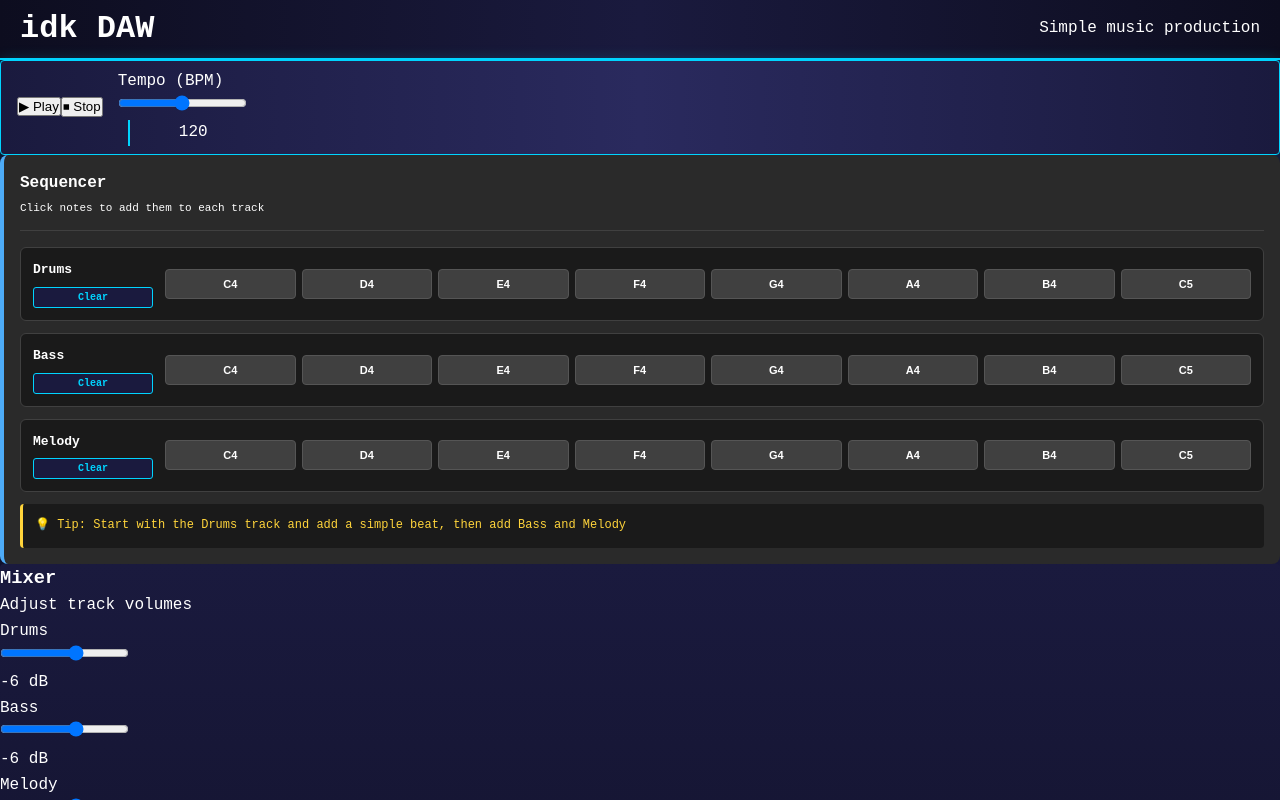
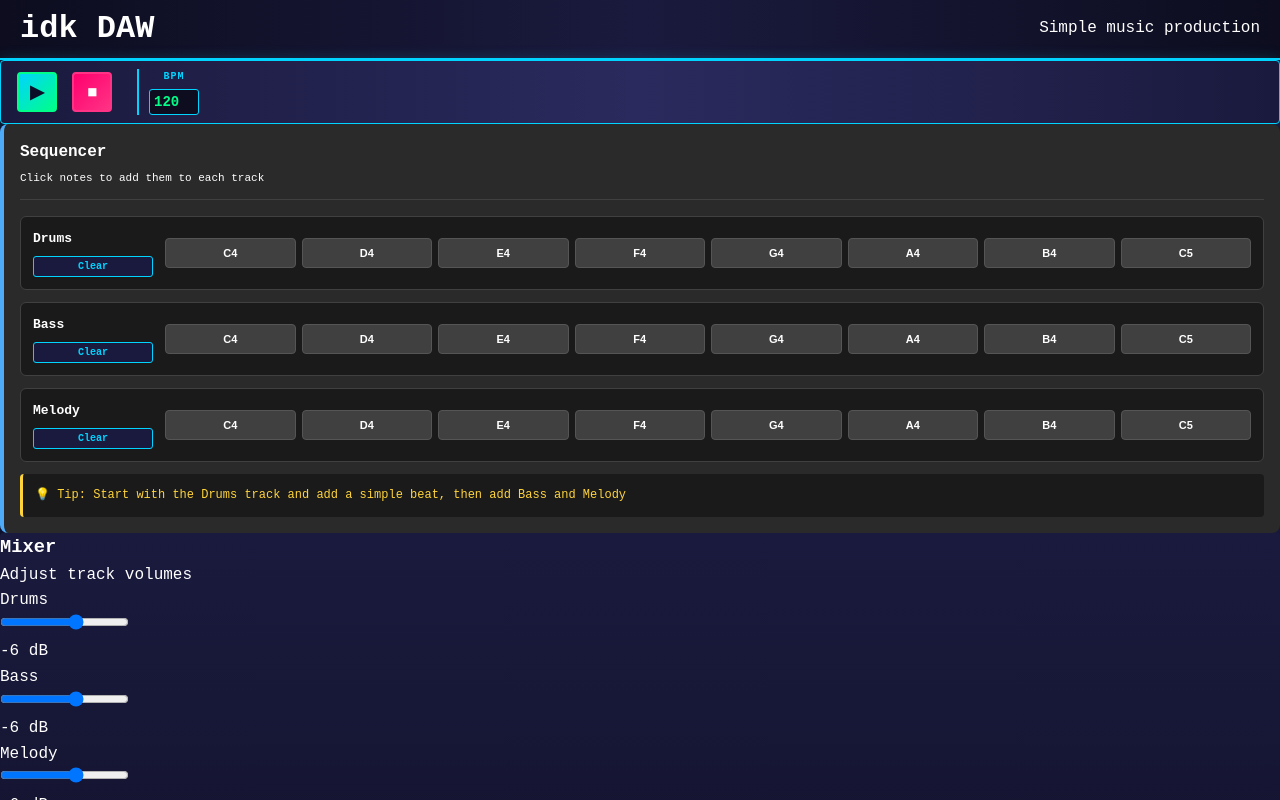
Before and after one commit to sapnap999/daw, a React (Vite) app: page / in a window 1280 px wide. Built offline with nearby package versions, Linux system fonts and the light colour scheme.

Commit message:
Redesigned transport controls FL Studio style

```diff
--- a/src/components/Transport.jsx
+++ b/src/components/Transport.jsx
@@ -11,35 +11,32 @@ export default function Transport() {
 
   return (
     <div className="transport">
-      <div className="transport-buttons">
       <button
-          className="btn btn-play"
+        className={`transport-btn play-btn ${isPlaying ? 'active' : ''}`}
         onClick={togglePlay}
+        title="Play / Pause"
       >
-          {isPlaying ? '⏸ Pause' : '▶ Play'}
+        <span>{isPlaying ? '⏸' : '▶'}</span>
       </button>
 
       <button
-          className="btn btn-stop"
+        className="transport-btn stop-btn"
         onClick={stop}
+        title="Stop"
       >
-          ⏹ Stop
+        <span>⏹</span>
       </button>
-      </div>
 
-      <div className="transport-tempo">
-        <label>Tempo (BPM)</label>
-        <div className="tempo-control">
+      <div className="tempo-display">
+        <label>BPM</label>
         <input
-            type="range"
+          type="number"
           min="40"
           max="200"
           value={tempo}
           onChange={(e) => setTempo(Number(e.target.value))}
-            className="tempo-slider"
+          className="tempo-input"
         />
-          <span className="tempo-display">{tempo}</span>
-        </div>
       </div>
     </div>
   )
```
Lines whose indentation alone changed are shown as unchanged.
